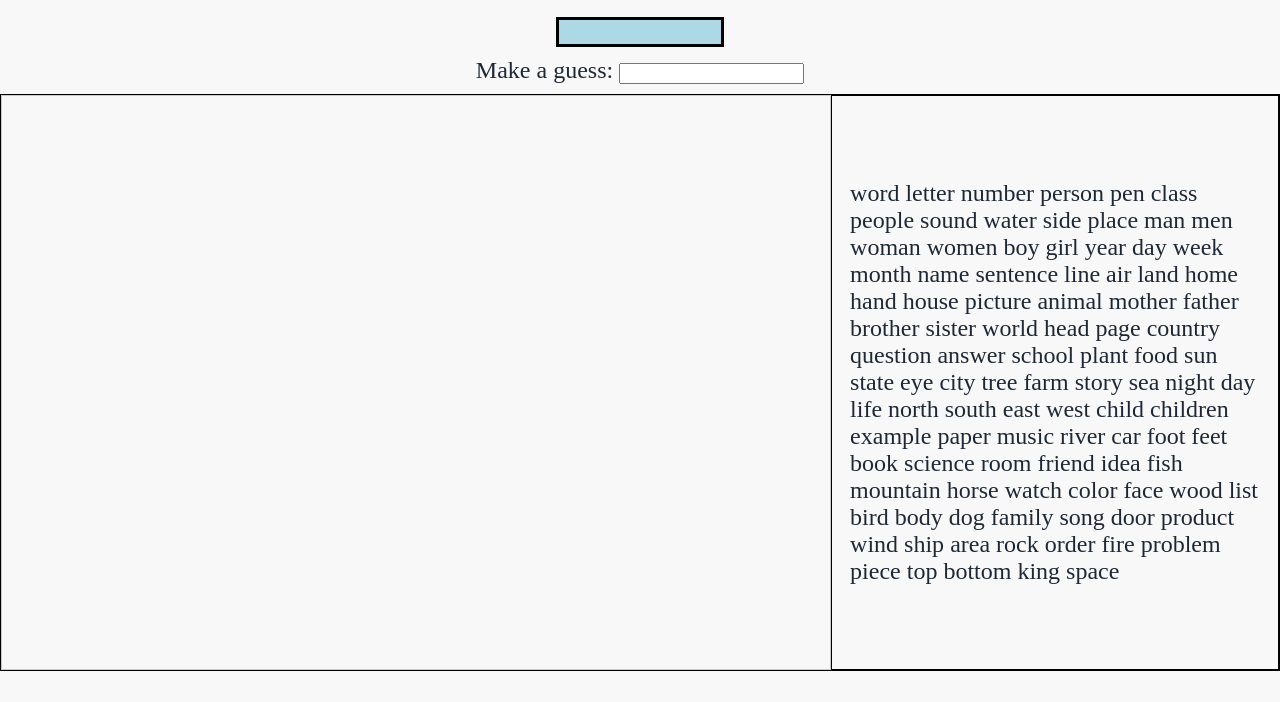
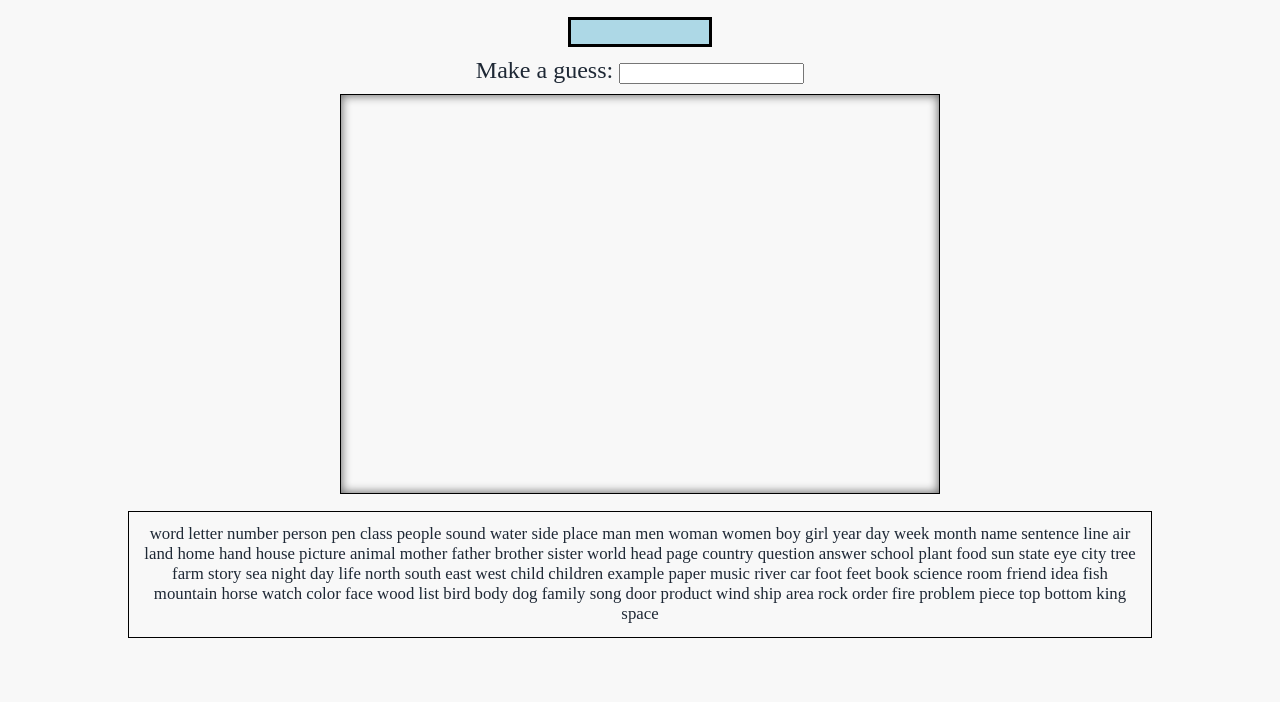
Before and after one commit to agrushcow/pictionary, a website: page public/index.html in a window 1280 px wide. Shown: the part 98-800 px from the top of the page. Drawn offline with nearby package versions, Linux system fonts and the light colour scheme; no server answers.

Commit message:
Added finishing touches

```diff
--- a/public/index.html
+++ b/public/index.html
@@ -25,10 +25,13 @@ h1 {
 
 #roles {
     height: 1.25em;
-    width: 7em;
+    width: 6em;
     margin: 0 auto;
     border: 3px solid black;
     background-color: lightblue;
+    display: flex;
+    align-items: center;
+    justify-content: center;
 }
 
 #top-message {
@@ -39,25 +42,56 @@ h1 {
 .canvas-container {
     width: 100%;
     border: 1px solid black;
-    display: flex;
 }
 
 canvas {
-    width: 65%;
-    height: 575px;
-    border: 1px #C7CACD solid;
-    display: inline-block;
+  width: 600px;
+  height: 400px;
+  border: 1px solid black;
+  -webkit-transition: border .5s ease-in-out;
+  -moz-transition: border .5s ease-in-out;
+  -o-transition: border .5s ease-in-out;
+  -ms-transition: border .5s ease-in-out;
+  transition: border .5s ease-in-out;
+  -webkit-box-shadow: inset 0px 0px 10px 1px rgba(0,0,0,0.57);
+  -moz-box-shadow: inset 0px 0px 10px 1px rgba(0,0,0,0.57);
+  box-shadow: inset 0px 0px 10px 1px rgba(0,0,0,0.57);
+  -webkit-transition: box-shadow.5s ease-in-out;
+  -moz-transition: box-shadow.5s ease-in-out;
+  -o-transition: box-shadow.5s ease-in-out;
+  -ms-transition: box-shadow.5s ease-in-out;
+  transition: box-shadow.5s ease-in-out;
+  display: block;
+  margin: 0 auto;
+}
+
+canvas:hover {
+  border: 1px solid #9Abbff;
+  -webkit-transition: border .5s ease-in-out;
+  -moz-transition: border .5s ease-in-out;
+  -o-transition: border .5s ease-in-out;
+  -ms-transition: border .5s ease-in-out;
+  transition: border .5s ease-in-out;
+  -webkit-box-shadow: inset 0px 0px 10px 1px rgba(154,187,255,0.57);
+  -moz-box-shadow: inset 0px 0px 10px 1px rgba(154,187,255,0.57);
+  box-shadow: inset 0px 0px 10px 1px rgba(154,187,255,0.57);
+  -webkit-transition: box-shadow.5s ease-in-out;
+  -moz-transition: box-shadow.5s ease-in-out;
+  -o-transition: box-shadow.5s ease-in-out;
+  -ms-transition: box-shadow.5s ease-in-out;
+  transition: box-shadow.5s ease-in-out;
 }
 
 #words {
     border: 1px solid black;
     width: 40%;
-    display: inline-block;
     word-wrap: break-word;
-    display: flex;
-    justify-content: center;
-    align-items: center;
     padding: 0.75em;
+    width: 80%;
+    font-size: 0.7em;
+    text-align: center;
+    margin: 0 auto;
+    margin-top: 1em;
 }
 
 </style>
@@ -77,8 +111,6 @@ canvas {
       </div>
       <div id="guesses"></div>
   </div>
-  <div class="canvas-container">
     <canvas id="canvas"></canvas>
-    <div id="words"></div>
-  </div>
+      <div id="words"></div>
 </div>
--- a/public/main.js
+++ b/public/main.js
@@ -90,13 +90,17 @@ var pictionary = function() {
     var assignDraw = function() {
       rolesBlock.text("Drawer");
       socket.role = "drawer";
+      alert("You are now the drawer");
       guessSpan.html('Please select a word from the list: ');
+      context.clearRect(0,0,600,400);
     };
 
     var assignGuess = function() {
       rolesBlock.text("Guesser");
       socket.role = "guesser";
+      alert("You are now the guesser");
       guessSpan.html('Make a guess:');
+      context.clearRect(0,0,600,400);
     };
 
     socket.on('draw', draw);
```
Also changed, not shown: server.js (+23 -1 lines).
